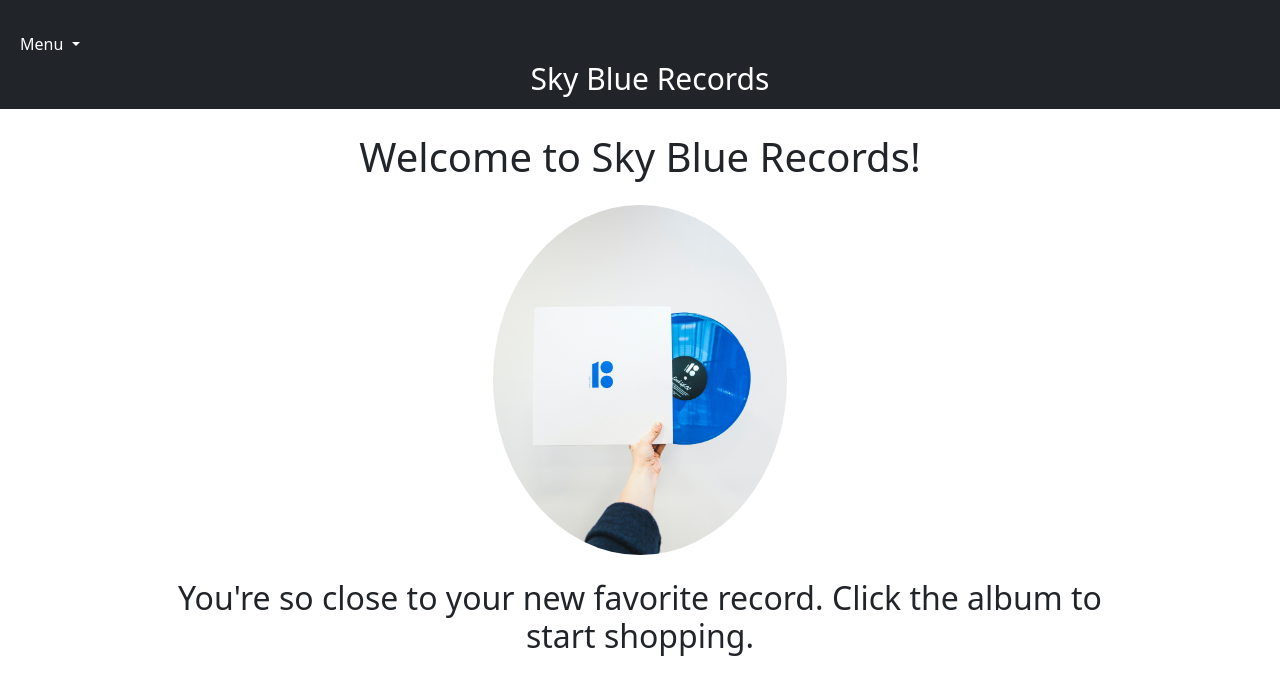
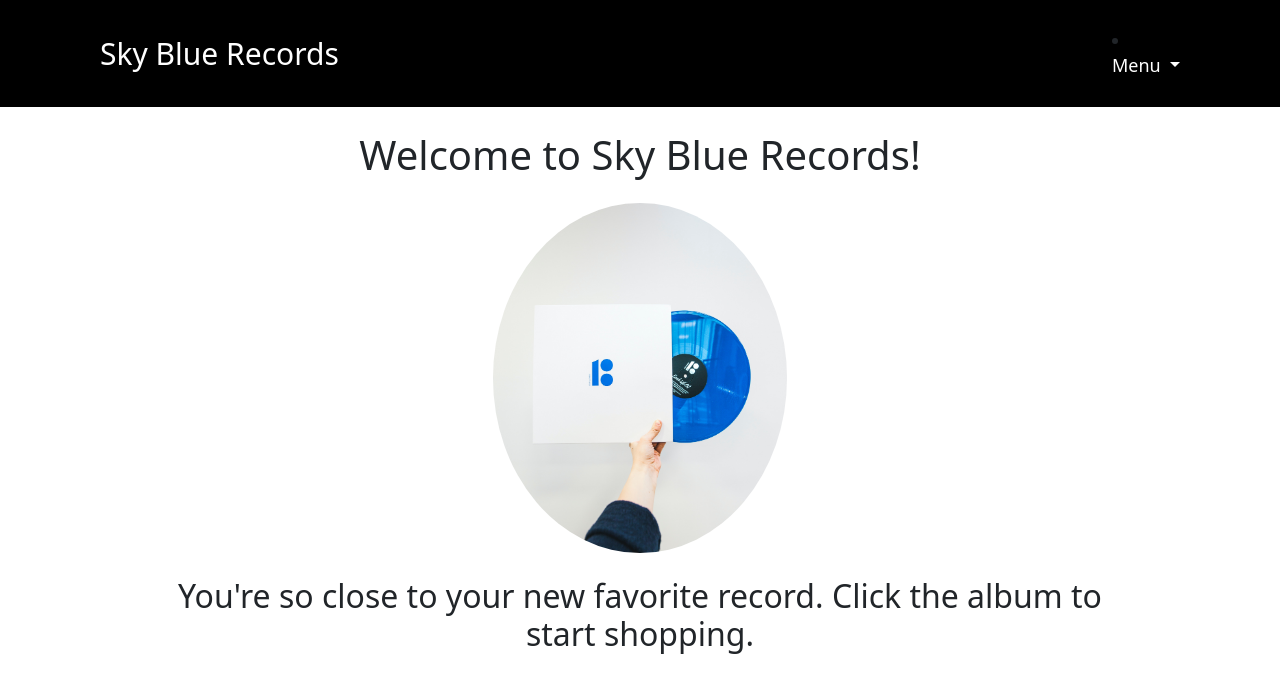
Before and after one commit to jamieblue4/music-store, a plain HTML site: page index.html in a window 1280 px wide. Drawn offline with nearby package versions, Linux system fonts and the light colour scheme.

Commit message:
Changed styling and made cart look nicer.

```diff
--- a/index.html
+++ b/index.html
@@ -10,11 +10,15 @@
 </head>
 
 <body>
-  <header>
-    <nav class="navbar navbar-dark bg-dark" style="text-align: center; padding-left: 1.25em;">
+  <header
+    style="top: 0; left: 0; width: 100%; padding: 20px 100px; background: black; display: flex; justify-content: space-between; align-items: center;">
+    <a href="index.html" style="text-decoration: none; color: white; font-size: 30px;">
+      Sky Blue Records
+    </a>
+    <nav class="navbar" style="padding-left: 1.25em">
       <li class="nav-dropdown">
         <a class="nav-link dropdown-toggle" href="#" id="navbarDropdown" role="button" data-toggle="dropdown"
-          aria-haspopup="true" aria-expanded="false" style="color: white;">
+          aria-haspopup="true" aria-expanded="false" style="color: white; font-size: 18px;">
           Menu
         </a>
         <div class="dropdown-menu" aria-labelledby="navbarDropdown">
@@ -22,9 +26,6 @@
           <a class="dropdown-item" href="shop.html" style="color: black;">Shop</a>
         </div>
       </li>
-      <a href="index.html" style="text-decoration: none; color: white; font-size: 30px; width: 100%;">
-        Sky Blue Records
-      </a>
     </nav>
   </header>
 
--- a/script.js
+++ b/script.js
@@ -124,21 +124,23 @@ function renderCartItems() {
     cart.forEach((item) => {
         cartItems.innerHTML += `
             <div class="cart-content" style="padding:1rem; display:inline;">
+            <h4 class="cart-name" style="padding-top: 0.25em;">
+                ${item.name}
+            </h4>
+        <div style="display: flex; justify-content: center;">
             <img class="cart-image" src="${item.image}" width="100" height="100" style="padding-right: 0.25em;">
             <div class="quantity" style="display: inline-block">
+            <h4 class="cart-price" style="padding-bottom: 0.25em;">
+            $
+            ${item.price}
+            </h4>
                 <button type="button" class="btn btn-sm" onclick="changeNumberOfUnits('plus', ${item.id})">+</button>
                     ${item.numberOfUnits}
                 <button type="button" class="btn btn-sm" onclick="changeNumberOfUnits('minus', ${item.id})">-</button>
                 <button type="button" class="remove-button btn-md btn-danger" style="border-radius: 0.3em; display: grid; background: red; color: white;" onclick="removeItemFromCart(${item.id})">Remove</button>
             </div>
+        </div>
 
-            <h4 class="cart-name" style="padding-top: 0.25em;">
-            ${item.name}
-            </h4>
-            <h4 class="cart-price" style="padding-bottom: 0.25em;">
-            $
-            ${item.price}
-            </h6>
             </div>
             `;
     }
```
Also changed, not shown: shop.html (+6 -5 lines).
